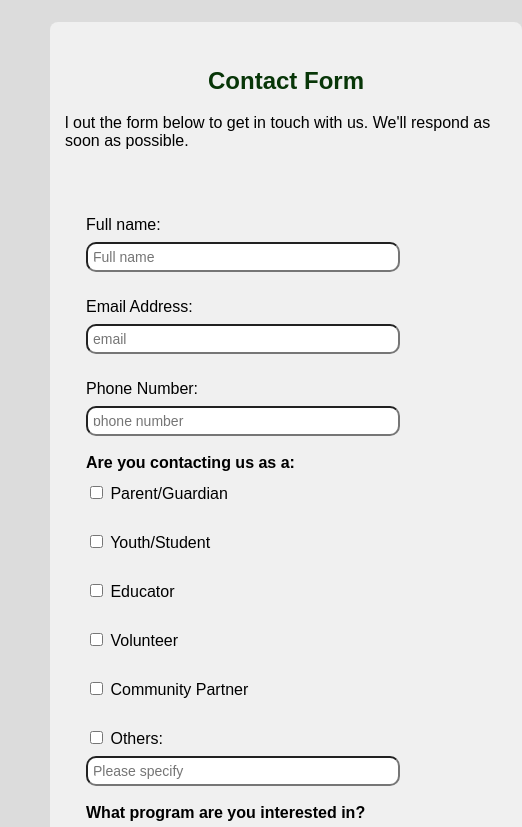
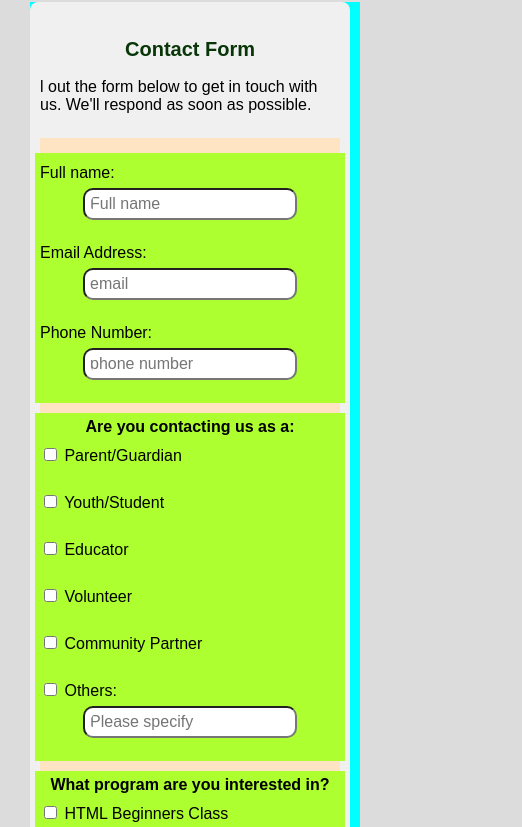
Before and after one commit to Babalola-Yusuf/STEMSASKB, a plain HTML site: page contact.html in a window 390 px wide. Shown: the part 940-1767 px from the top of the page, 522 px wide, since content can reach past the window. Drawn offline with Linux system fonts and the light colour scheme.

Commit message:
checking out the responsivensss of the contact forms

```diff
--- a/contact.html
+++ b/contact.html
@@ -43,7 +43,7 @@
               <!-- <input type="hidden" name="_next" value="https://yourwebsite.com/thank-you.html"> -->
               <input type="hidden" name="_captcha" value="true">
 
-             <div style="display: flex; flex-direction: column; width: 400px; align-items: flex-start; align-content: center; ">
+             <div class="form-section" >
                 <label for="fn">Full name: </label> <input type="text" id="fn"
                 name="full name" placeholder="Full name" required><br>
                 <label for="email">Email Address: </label> <input type="email" id="email"
@@ -53,9 +53,7 @@
              </div>
              <input type="hidden" name="_autoresponse" value="Thank you for reaching out. Your message has been received, and we’ll get back to you as soon as possible.">
 
-
-
-             <div style="display: flex; flex-direction: column; width: 400px; align-items: flex-start; justify-content: center;">
+             <div class="form-section">
                 <b> Are you contacting us as a: </b>
                       <label>
                         <input type="checkbox" name="contact_type" value="Parent/Guardian">
@@ -89,7 +87,7 @@
                       <input type="text" name="other_contact" placeholder="Please specify"><br>
 
              </div>
-             <div style="display: flex; flex-direction: column; width: 400px; align-items: flex-start; align-content: flex-start; ">
+             <div class="form-section">
                 <b>What program are you interested in?</b>
                           <label>
                             <input type="checkbox" name="interest" value="HTML beginners class" ">
--- a/style.css
+++ b/style.css
@@ -3,6 +3,7 @@ body {
     margin: 0;
     padding: 0;
     text-align: center;
+    box-sizing: border-box;
     background-color: gainsboro;
 }
 .container{
@@ -163,7 +164,13 @@ form{
   flex-direction: column;
   align-items: center;
 }
-
+.form-section{
+  display: flex;
+  flex-direction: column;
+  width: 400px;
+  align-items: flex-start;
+  align-content: flex-start;
+}
 label, input, button, ::placeholder, legend{
 /* font-size: large; */
 border: 20%;
@@ -196,7 +203,8 @@ h1, h2{
     display: grid;
     grid-template-columns: repeat(2, 1fr);
     gap: 20px;
-    padding: 20px;
+    padding: 10px;
+    background-color: aqua;
   }
 
   .grid-item {
@@ -312,3 +320,52 @@ h1, h2{
     width: 300px;
     }
   }
+
+  @media screen and (max-width: 480px) {
+
+    input, textarea, button {
+      /* Make inputs and buttons take up most of the screen width */
+      font-size: 16px;
+    }
+
+    form {
+      padding: 5% 0;
+      background-color: bisque;
+      font-size: 16px; /* Smaller font size for form elements */
+    }
+    .grid-item {
+      padding: 10px;
+      font-size: 16px; /* Smaller font size for grid items */
+      width: 300px;
+
+    }
+    h1, h2 {
+      font-size: 20px;
+    }
+    .text-grid {
+      grid-template-columns: 1fr; /* Stack items vertically on very small screens */
+      padding: 0px;
+    }
+
+    .image-gallery {
+      grid-template-columns: 1fr; /* Stack items vertically on very small screens */
+      padding: 0px;
+    }
+
+    .form-section{
+      padding: 5px;
+      background-color: greenyellow;
+      width: 300px;
+      margin-bottom: 10px;
+      align-items: center;
+    }
+
+    input:not([type ="checkbox"]){
+  width: 200px;
+  padding: 5px;
+}
+#userMessage{
+  width: 300px;
+}
+
+  }
```
